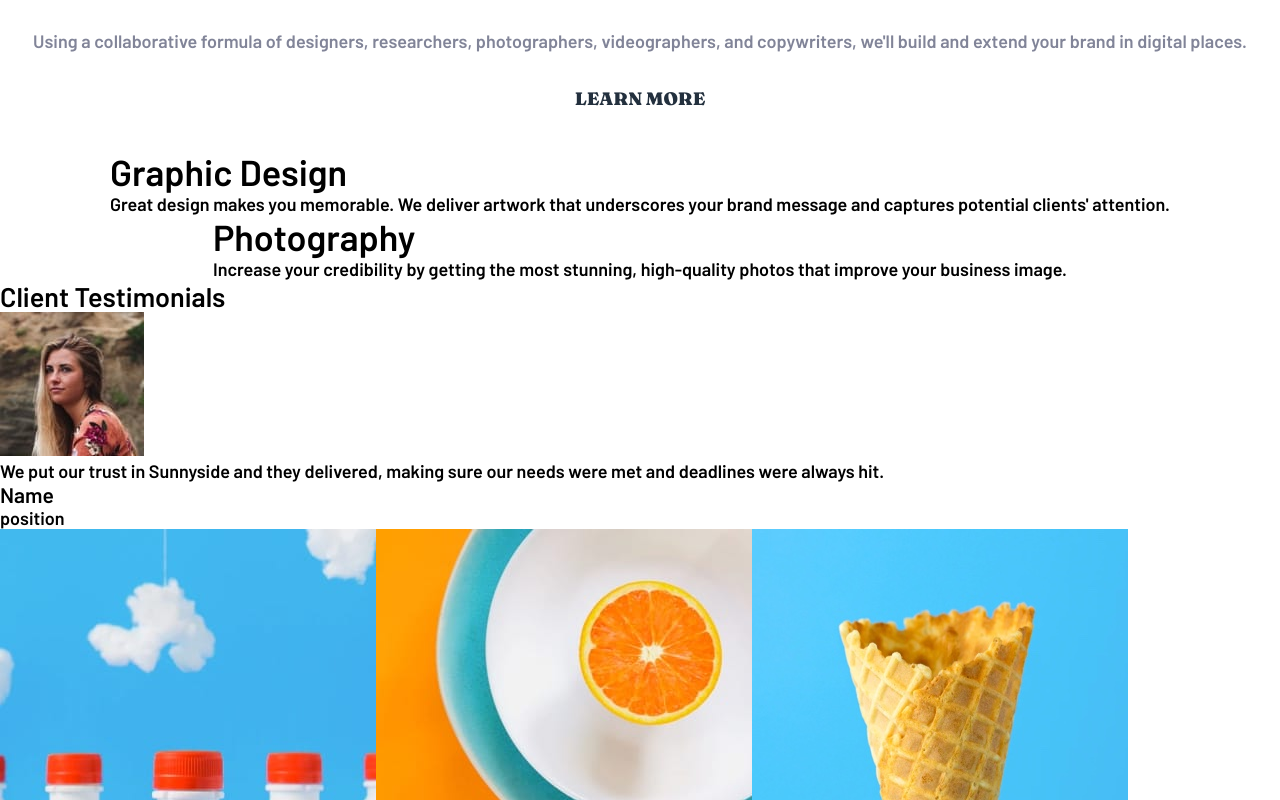
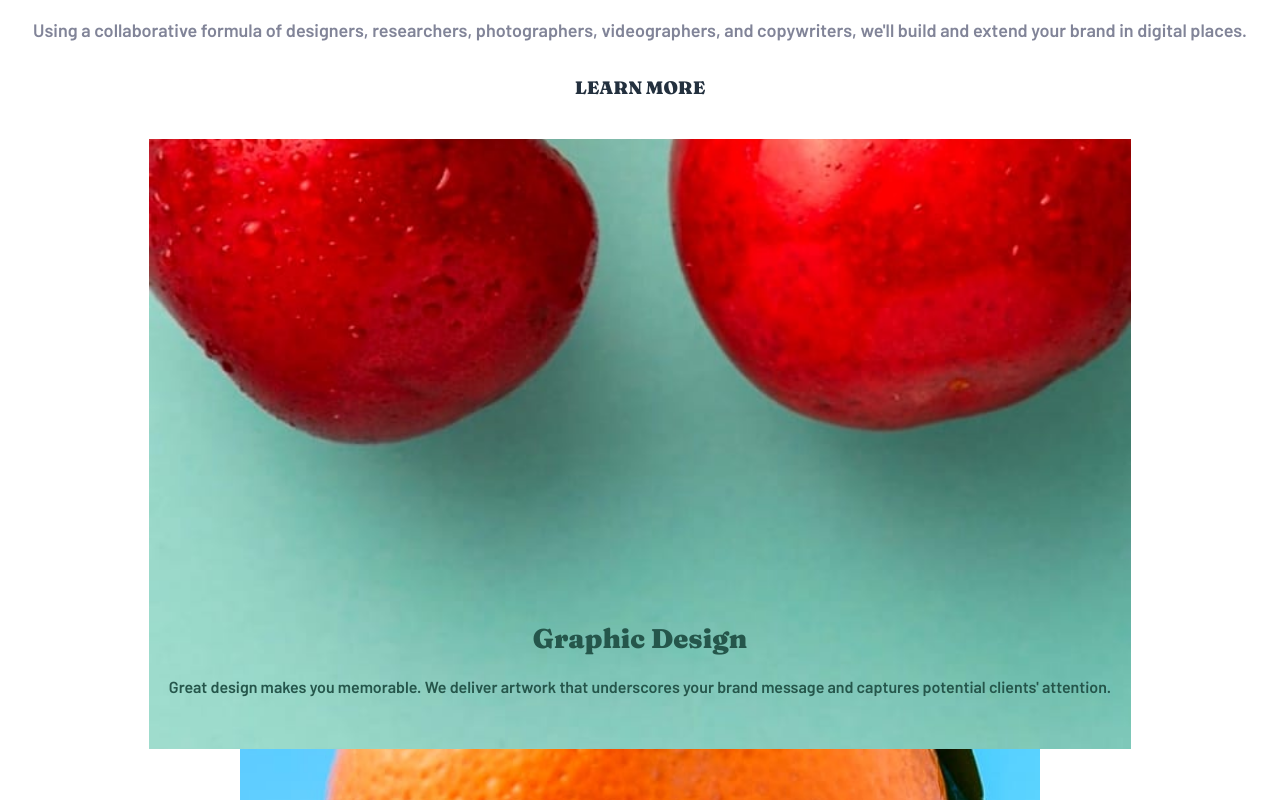
Before and after one commit to kujerocoding/sunnyside-agency-landing-page, a React (Vite) app: page / in a window 1280 px wide. Shown: the part 1500-2300 px from the top of the page. Built offline with nearby package versions, Linux system fonts and the light colour scheme.

Commit message:
Add styles to the lower main section of Main component

```diff
--- a/src/App.css
+++ b/src/App.css
@@ -179,3 +179,49 @@ header{
     color: var(--VERYDARKBLUE);
     font-weight: 800;
 }
+
+.graphic--img--berry{
+    min-height: 610px;
+    background-image: url('/src/assets/images/mobile/image-graphic-design.jpg');
+    display: block;
+    background-color: red;
+    background-position: center;
+    background-repeat: no-repeat;
+    background-size: cover;
+    text-align: center;
+    display: flex;
+    flex-direction: column;
+    justify-content: end;
+    padding-bottom: 50px;
+    padding-inline: 20px;
+}
+
+.photography--img--orange{
+    min-height: 610px;
+    background-image: url('/src/assets/images/mobile/image-photography.jpg');
+    display: block;
+    background-color: red;
+    background-position: center;
+    background-repeat: no-repeat;
+    background-size: cover;
+    text-align: center;
+    position: relative;
+    display: flex;
+    flex-direction: column;
+    justify-content: end;
+    padding-bottom: 50px;
+    padding-inline: 20px;
+}
+
+.lower--title{
+    font-family: var(--FFSECONDARY);
+    color: var(--DARKCYAN);
+    font-weight: 800;
+    padding: 20px;
+}
+
+.lower--text--info{
+    color: var(--DARKCYAN);
+    font-size: 1rem;
+    line-height: 1.5rem;
+}
--- a/src/components/Main.jsx
+++ b/src/components/Main.jsx
@@ -12,7 +12,7 @@ const Main = () => {
                 <img className="header__img--arrow" src="../src/assets/images/icon-arrow-down.svg" alt="arrow down" />
             </div>
         </header>
-        <div>
+        <section className='upper'>
             <span className='img--egg' role="img" aria-label='egg'></span>
             <div className='main--text--container'>
                 <h1>Transform your brand</h1>
@@ -21,7 +21,7 @@ const Main = () => {
                 </p>
                 <p className='main--text--learnmore learn--yellow'>Learn more</p>
             </div>
-        </div>
+        </section>
         <div>
             <span className='img--cup' role="img" aria-label='cup'></span>
             <div className='main--text--container'>
@@ -32,18 +32,18 @@ const Main = () => {
                 <p className='main--text--learnmore learn--softred'>Learn more</p>
             </div>
         </div>
-        <div>
-            <span role="img" aria-label='berry'>
-                <h1>Graphic Design</h1>
-                <p>Great design makes you memorable. We deliver artwork that underscores your brand message and captures potential clients' attention.</p>
+        <section className='lower'>
+            <span className='graphic--img--berry graphic' role="img" aria-label='berry'>
+                <h1 className='lower--title'>Graphic Design</h1>
+                <p className='lower--text--info'>Great design makes you memorable. We deliver artwork that underscores your brand message and captures potential clients' attention.</p>
             </span>
-        </div>
-        <div>
-            <span role="img" aria-label='orange'>
-                <h1>Photography</h1>
-                <p>Increase your credibility by getting the most stunning, high-quality photos that improve your business image.</p>
+        </section>
+        <section className='lower'>
+            <span className='photography--img--orange photography' role="img" aria-label='orange'>
+                <h1 className='lower--title'>Photography</h1>
+                <p className='lower--text--info'>Increase your credibility by getting the most stunning, high-quality photos that improve your business image.</p>
             </span>
-        </div>
+        </section>
     </main>
   )
 }
```
